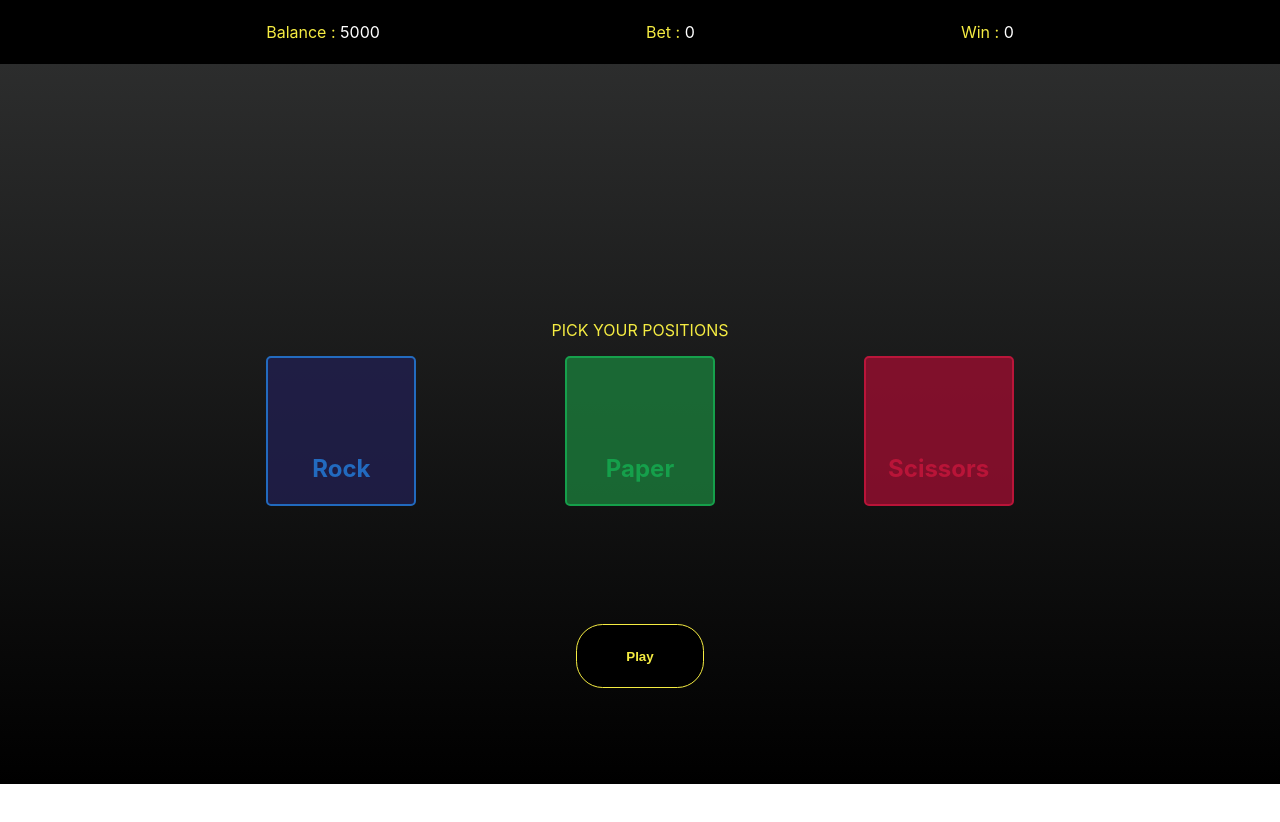
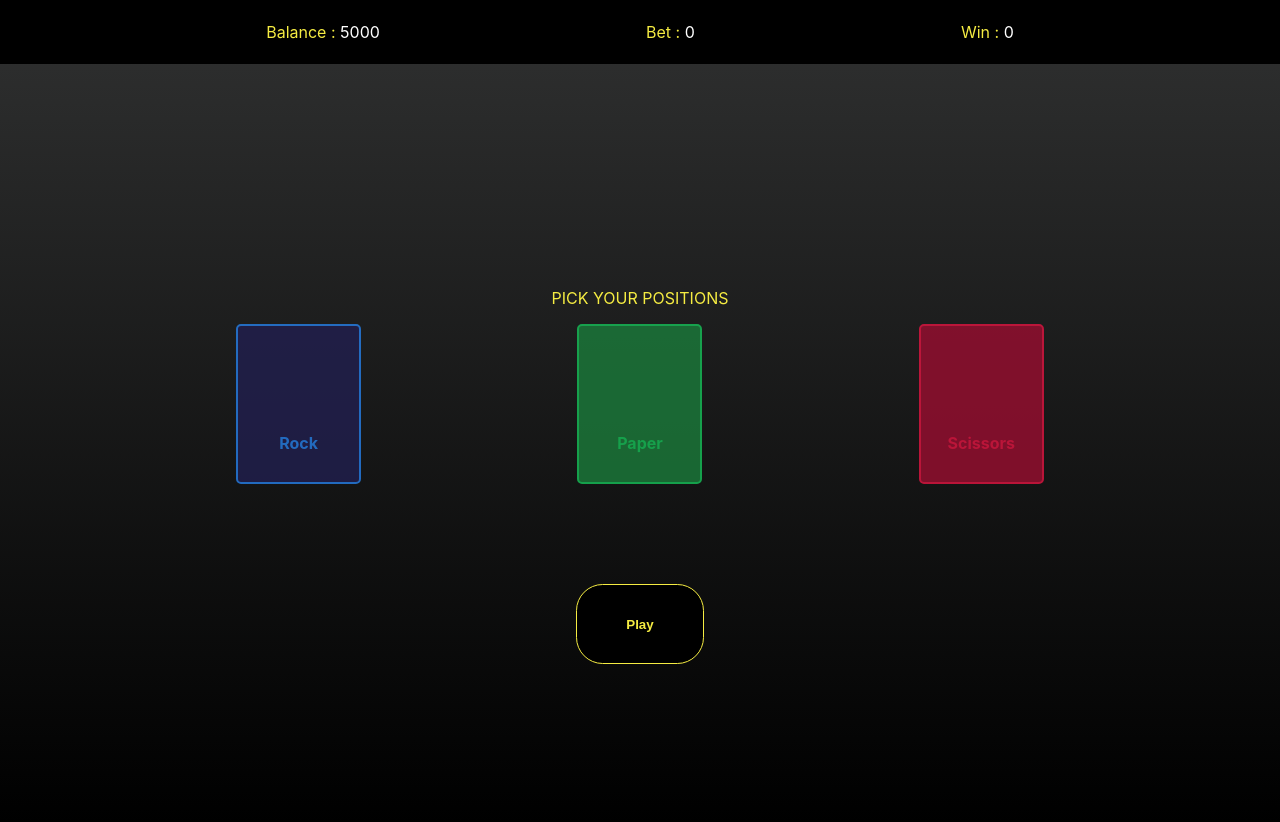
Before and after one commit to nikhileshgate93/rockpaperscissors, a React (Create React App) app: page / in a window 1280 px wide. Before the commit the page ends 800 px from the top, so only its background shows below. Built offline with nearby package versions, Linux system fonts and the light colour scheme.

Commit message:
Initial commit

```diff
--- a/src/components/ButtonComponent/styles.css
+++ b/src/components/ButtonComponent/styles.css
@@ -1,6 +1,6 @@
 .button {
-    width: 10vw;
-    height: 8vh;
+    width: 10%;
+    height: 10vh;
     border: 1px solid #f5ec42;
     border-radius: 2em;
     background-color: black;
--- a/src/components/PlayViewerComponent/Card/styles.css
+++ b/src/components/PlayViewerComponent/Card/styles.css
@@ -1,6 +1,6 @@
 .card {
-    height: 150px;
-    width: 150px;
+    height: 20vh;
+    width: 125px;
     display:flex;
     align-items:center;
     justify-content:center;
@@ -8,7 +8,7 @@
     border-radius: 5px;
     border: 5px solid;
     font-weight:bold;
-    font-size: 1.5em;
+    font-size: 1em;
     border: 2px solid;
     box-sizing: border-box;
     flex-direction: column;
@@ -17,10 +17,10 @@
 .bet {
     border-radius: 50%;
     background-color: white;
-    height: 75px;
-    width: 75px;
+    height: 50%;
+    width: 50%;
     visibility: hidden;
     box-sizing: border-box;
-    border: 5px solid;
+    border: 3px solid;
     padding-top: 0.5em;
 }
--- a/src/components/PlayViewerComponent/styles.css
+++ b/src/components/PlayViewerComponent/styles.css
@@ -2,12 +2,12 @@
     display: flex;
     flex-direction: row;
     justify-content: space-around;
-    margin-left: 15vw;
-    margin-right: 15vw;
+    margin-left: 10%;
+    margin-right: 10%;
 }
 
 .resultSection {
-    height: 30vh;
+    height: 40%;
     display: flex;
     justify-content: center;
     align-items: center;
--- a/src/pages/MainPage/styles.css
+++ b/src/pages/MainPage/styles.css
@@ -8,15 +8,14 @@
 
 
 .playViewer {
-    height: 60vh;
+    height: 65vh;
     box-sizing: border-box;
 }
 
 .buttons {
-    height: 20vh;
-    padding-top: 10vh;
+    height: 30vh;
 }
 
 .counter-container {
-    height: 8vh;
+    height: 5vh;
 }
```
